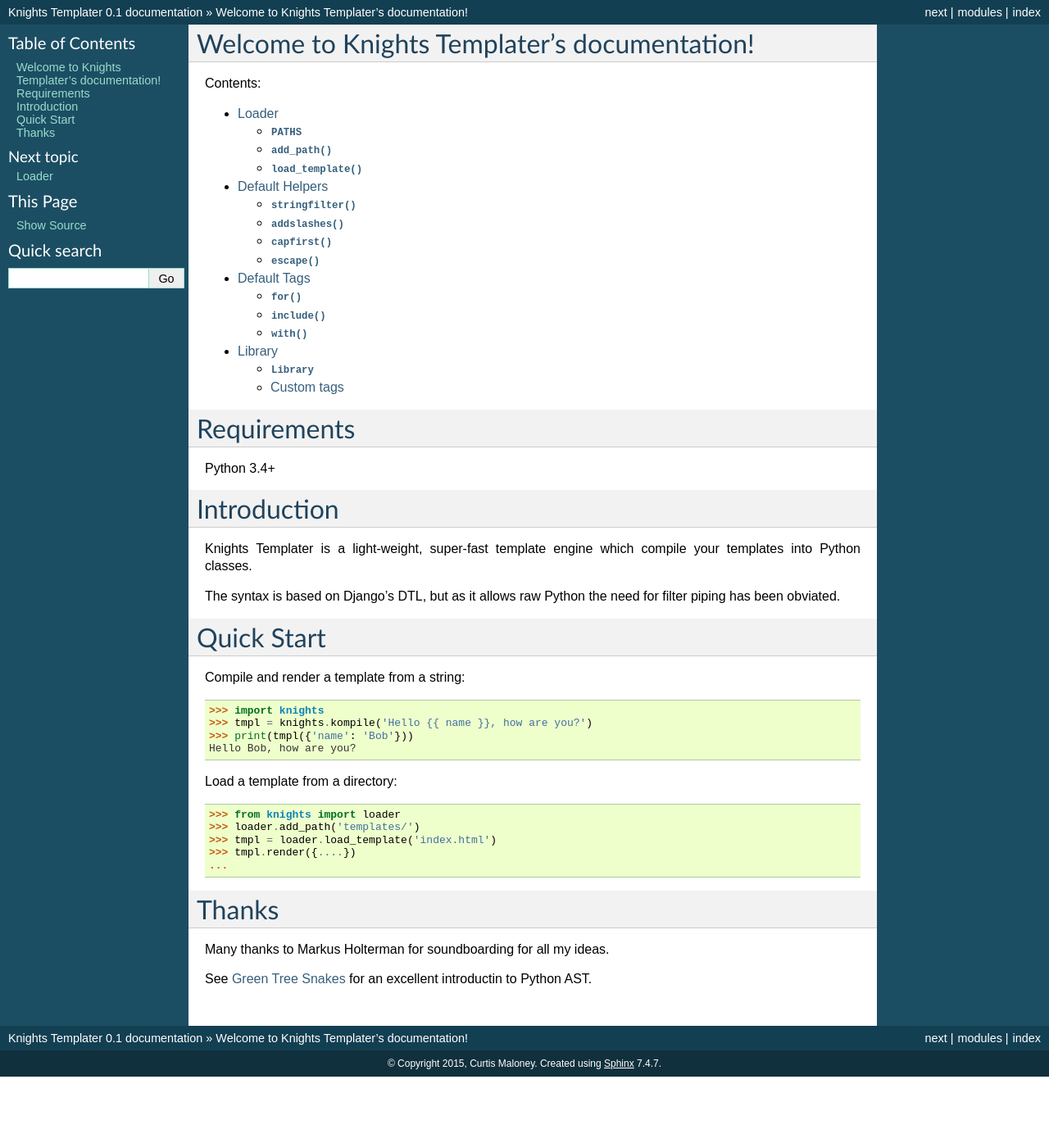
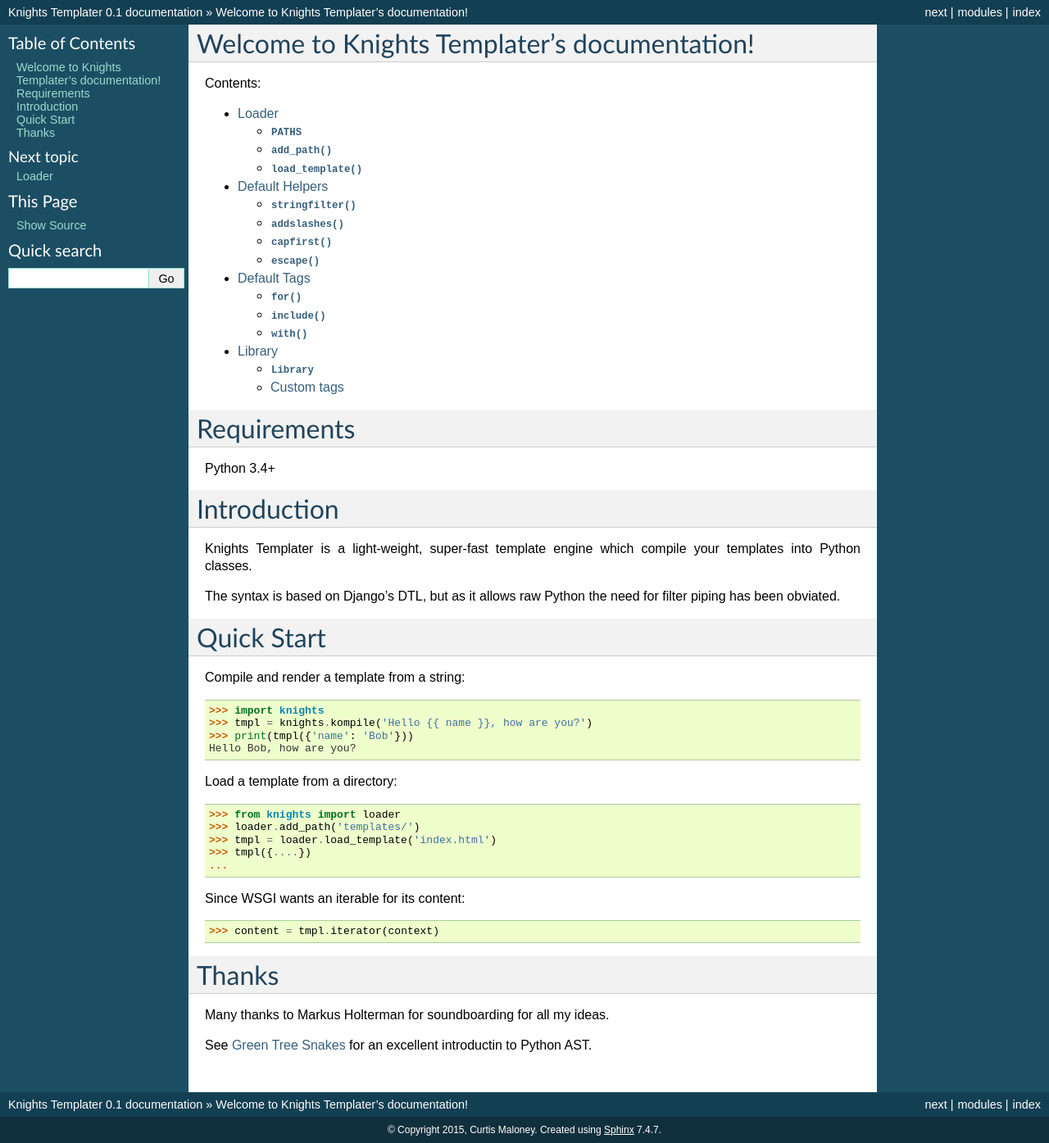
Before and after one commit to funkybob/knights-templater, a Sphinx documentation site: the page built from docs/index.rst, in a window 1280 px wide. Shown: the whole page at 82% size. Built offline with Sphinx 7.4.7, drawn with Linux system fonts in a browser that asks for light colours; before the commit the page ends 1314 px from its top, so only the background shows below that.

Commit message:
Correct example and add notes on iterator method

```diff
--- a/docs/index.rst
+++ b/docs/index.rst
@@ -49,8 +49,15 @@
    >>> from knights import loader
    >>> loader.add_path('templates/')
    >>> tmpl = loader.load_template('index.html')
-   >>> tmpl.render({....})
+   >>> tmpl({....})
    ...
+
+Since WSGI wants an iterable for its content:
+
+.. code-block:: python
+
+   >>> content = tmpl.iterator(context)
+
 
 Thanks
 ======
```
